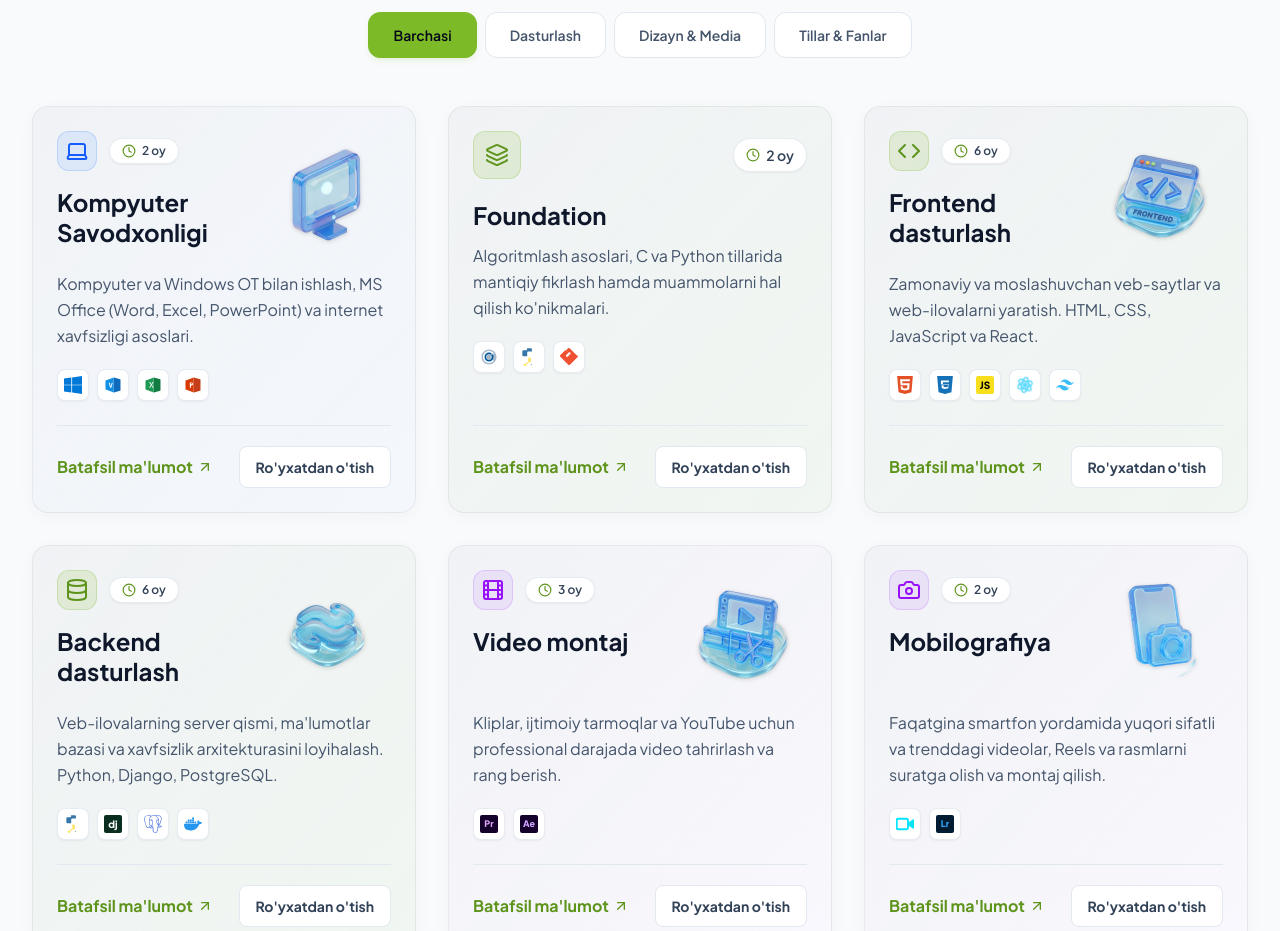
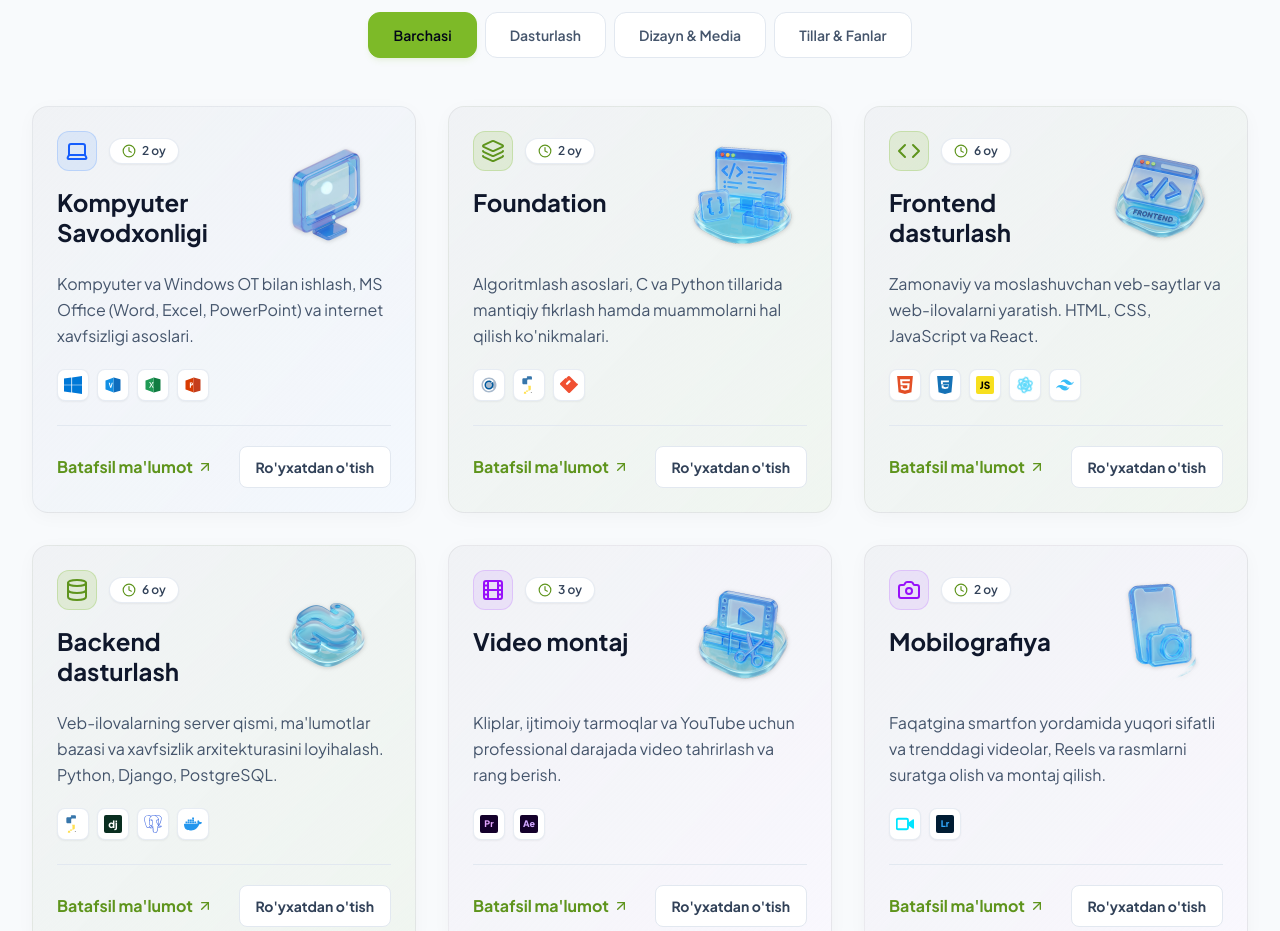
Before and after one commit to TemurbekReyimberdiyev/itparkxorazm, a React (Vite) app: page / in a window 1280 px wide. Shown: the part 1360-2291 px from the top of the page. Built offline with nearby package versions, Linux system fonts and the light colour scheme.

Commit message:
design: add 3D Foundation logo for Foundation course card

```diff
--- a/src/components/Courses.jsx
+++ b/src/components/Courses.jsx
@@ -57,6 +57,7 @@ export default function Courses({ language, onSelectCourse, translations }) {
       id: 'foundation',
       category: 'dev',
       icon: <Layers className="w-6 h-6 text-current" />,
+      image: '/images/foundation.png',
       titleUz: 'Foundation',
       titleRu: 'Foundation',
       durationUz: '2 oy',
```
Also changed, not shown: public/images/foundation.png (added).
